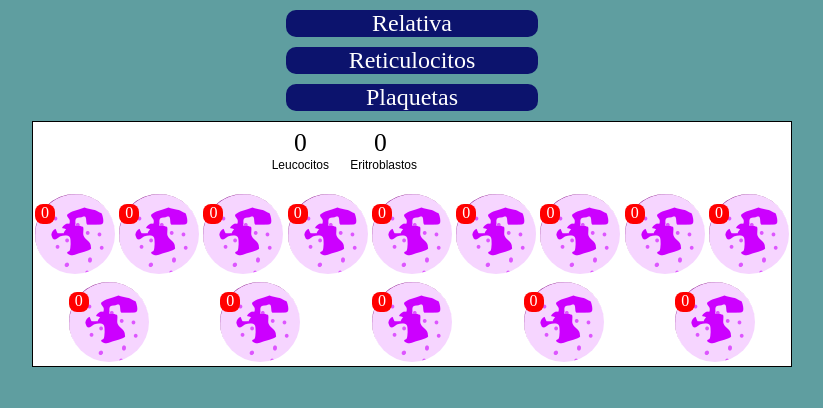
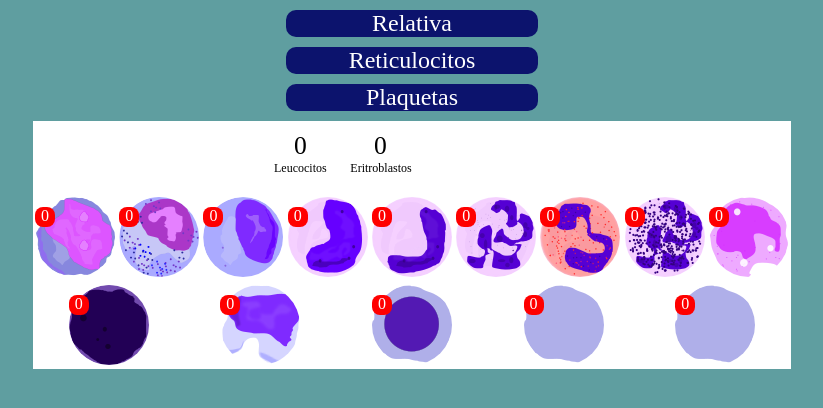
Before and after one commit to DaveSilveira/hematologicCount, a plain HTML site: page index.html in a window 1280 px wide. Both pictures are taken after a click on the element "Relativa". Shown: the whole page, without its empty margins (228-1051 px from the left). Drawn offline with Linux system fonts and the light colour scheme.

Commit message:
Criação das imagens dos leucócitos
Criação das imagens dos leucócitos e definiçao do algoritmo de contagem dos leucocitos individualmente.

```diff
--- a/assets/css/style.css
+++ b/assets/css/style.css
@@ -9,7 +9,6 @@ body{
 .painel{
     width: 60%;
     height: 80%;
-    border: 1px solid #000000;
     background-color: #ffffff;
     margin: auto;
     display: flex;
@@ -40,8 +39,14 @@ body{
     width: 80px;
     height: 70px;
     border-radius: 80%;
-    background-color: purple;
     text-align: center;
     padding-top: 10px;
     margin: 4px auto;
 }
+.valorCelula{
+    background-color: red;
+    width:20px;
+    height:20px;
+    border-radius:40%;
+    color:white;
+}
--- a/assets/js/relativa.js
+++ b/assets/js/relativa.js
@@ -14,62 +14,64 @@ relativa.addEventListener('click', function(rel){
     document.body.appendChild(painel);
     painel.appendChild(valoresPainel);
 
+function criaDiv(){
+    const criarDiv = document.createElement('div');
+    return criarDiv;
+}
+
     const celulas = [
-        {cel: 'blasto', valor: 0, imagem: 'URL(./assets/img/img.png)'},
-        {cel: 'promielocito', valor: 0, imagem: 'URL(./assets/img/img.png)'},
-        {cel: 'mielocito', valor: 0, imagem: 'URL(./assets/img/img.png)'},
-        {cel: 'metamielocito', valor: 0, imagem: 'URL(./assets/img/img.png)'},
-        {cel: 'bastao', valor: 0, imagem: 'URL(./assets/img/img.png)'},
-        {cel: 'segmentado', valor: 0, imagem: 'URL(./assets/img/img.png)'},
-        {cel: 'eosinofilo', valor: 0, imagem: 'URL(./assets/img/img.png)'},
-        {cel: 'basofilo', valor: 0, imagem: 'URL(./assets/img/img.png)'},
-        {cel: 'monocito', valor: 0, imagem: 'URL(./assets/img/img.png)'},
-        {cel: 'linfocitoTipico', valor: 0, imagem: 'URL(./assets/img/img.png)'},
-        {cel: 'linfocitoAtipico', valor: 0, imagem: 'URL(./assets/img/img.png)'},
-        {cel: 'eritroblasto', valor: 0, imagem: 'URL(./assets/img/img.png)'},
-        {cel: 'outras', valor: 0, imagem: 'URL(./assets/img/img.png)'},
-        {cel: 'outras2', valor: 0, imagem: 'URL(./assets/img/img.png)'},
+        {cel: 'Blasto', valor: 0, imagem: 'URL(./assets/img/mieloblasto.png)'},
+        {cel: 'Promie', valor: 0, imagem: 'URL(./assets/img/promielo.png)'},
+        {cel: 'Mieloc', valor: 0, imagem: 'URL(./assets/img/mielo.png)'},
+        {cel: 'Metami', valor: 0, imagem: 'URL(./assets/img/meta.png)'},
+        {cel: 'Bastao', valor: 0, imagem: 'URL(./assets/img/bastao.png)'},
+        {cel: 'Segmen', valor: 0, imagem: 'URL(./assets/img/seg.png)'},
+        {cel: 'Eosino', valor: 0, imagem: 'URL(./assets/img/eos.png)'},
+        {cel: 'Masofi', valor: 0, imagem: 'URL(./assets/img/bas.png)'},
+        {cel: 'Monoci', valor: 0, imagem: 'URL(./assets/img/mon.png)'},
+        {cel: 'LinTip', valor: 0, imagem: 'URL(./assets/img/linTip.png)'},
+        {cel: 'LinAti', valor: 0, imagem: 'URL(./assets/img/linAtip.png)'},
+        {cel: 'Eritro', valor: 0, imagem: 'URL(./assets/img/eritro.png)'},
+        {cel: 'Outras', valor: 0, imagem: 'URL(./assets/img/outra.png)'},
+        {cel: 'Outra2', valor: 0, imagem: 'URL(./assets/img/outra.png)'},
     ];
 
+    function mostraPainel(){
 
-    const valores = [
-        {div: 'Leucocitos', valor: 0},
-        {div: 'Eritroblastos', valor: 0}
-    ];
+        const contagens = criaDiv(); //Aqui aparecereá a contagem relativa
+        painel.appendChild(contagens);
+        contagens.classList.add('valoresPainel')
+            let relativa = criaDiv();
+            relativa.classList.add('valorPainel');
+            relativa.innerHTML = `${0} \n <div style="font-size:12px;">Leucocitos</div>`;
+            contagens.appendChild(relativa);
 
-    for (let i = 0; i < valores.length; i++){ //para aparecer os contadores totais
-        let {div, valor } = valores[i];
-        let valorPainel = document.createElement('div');
-        valorPainel.innerHTML = valor;
-        valorPainel.classList.add('valorPainel');
-        valoresPainel.appendChild(valorPainel);
-        let nome = document.createElement('div');
-        valorPainel.appendChild(nome);
-        nome.innerText = div;
-        nome.style.cssText = 'font-size: 12px; font-family: arial, sans-serif;'
-    }
+            let eritroblasto = criaDiv(); //Aqui o n de eritroblastos
+            eritroblasto.classList.add('valorPainel');
+            eritroblasto.innerHTML = `${0} \n <div style="font-size:12px;">Eritroblastos</div>`;
+            contagens.appendChild(eritroblasto);
 
     for (let i = 0; i < celulas.length; i++ ){ //para aparecer as celulas no painel
         let {cel, valor, imagem} = celulas[i];
-        let leucoRel = document.createElement('div'); //setando a div para cada item 'div:' do objeto
+        let leucoRel = criaDiv(); //setando a div para cada item 'div:' do objeto
             leucoRel.style.backgroundImage = imagem; //Imagem de fundo da celula
             leucoRel.classList.add('celulas');
             painel.appendChild(leucoRel);
-        let valorCelula = document.createElement('div'); //quantidade de cada celula contada
+            leucoRel.dataset.idx = i;
+
+            let valorCelula = criaDiv(); //quantidade de cada celula contada
             leucoRel.appendChild(valorCelula);
+            valorCelula.classList.add('valorCelula');
             valorCelula.innerText = valor;
-            valorCelula.style.cssText = 'background-color: red; width:20px; height:20px; border-radius:40%; color:white;';
 
             leucoRel.addEventListener('click', function(){
-                alert('test');
+                valorCelula.innerText = ++celulas[this.dataset.idx]["valor"];  //joga os valores certos
+            });
+    }
 
-                for(let i = 0; i < celulas.length; i++){
-                    let adc = celulas[valor[i]]++;
-                }
-            });
-    };
+        return contagens;
+    }
 
-
-
+    const relativa = mostraPainel();
 
 });
```
Also changed, not shown: assets/img/bas.png (added), assets/img/bastao.png (added), assets/img/eos.png (added), assets/img/eritro.png (added), assets/img/linAtip.png (added), assets/img/linTip.png (added), assets/img/meta.png (added), assets/img/mielo.png (added), assets/img/mieloblasto.png (added), assets/img/mon.png (added), assets/img/outra.png (added), assets/img/promielo.png (added), assets/img/seg.png (added).
